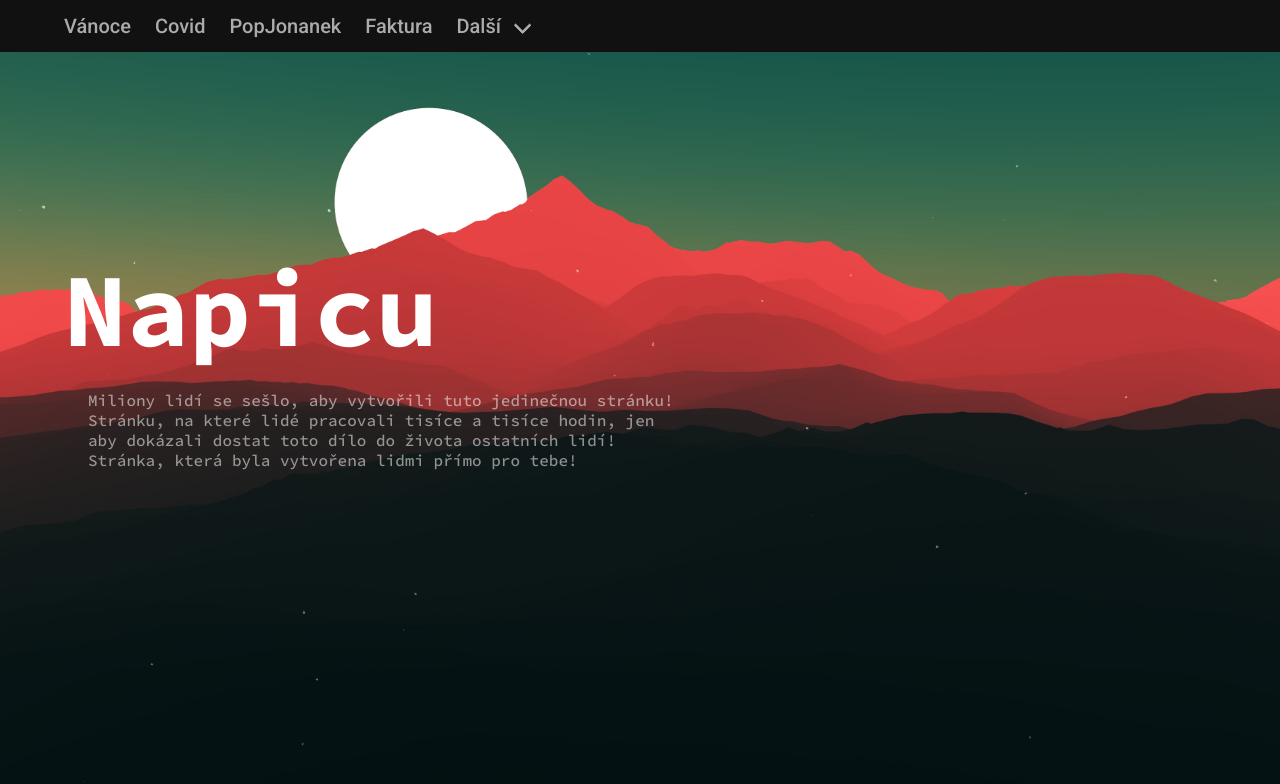
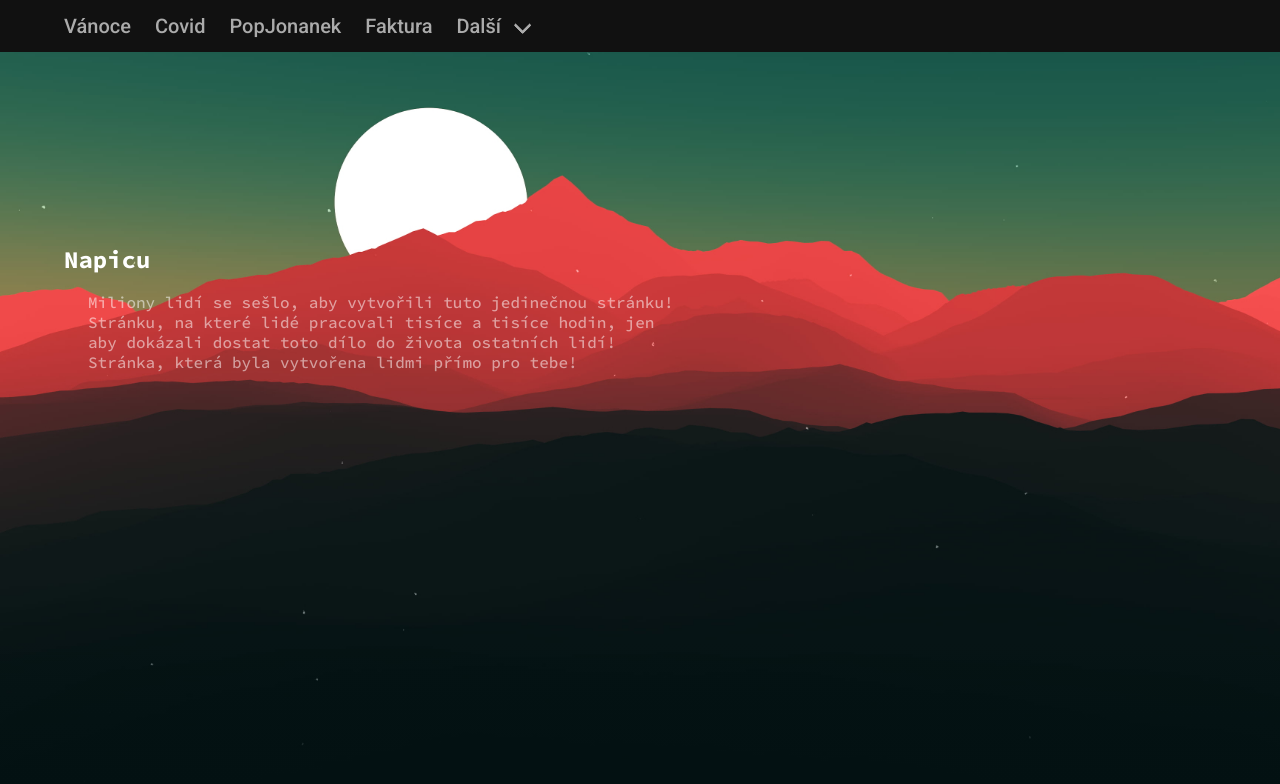
Before and after one commit to Numax-cz/NapicuWeb, an Angular app: page / in a window 1280 px wide. Shown: the top 784 px of the page. Built offline with nearby package versions, Linux system fonts and the light colour scheme.

Commit message:
Upraveny styles

```diff
--- a/src/app/index/index.component.scss
+++ b/src/app/index/index.component.scss
@@ -1,13 +1,9 @@
 #Background {
-  background: url('/assets/img/background.webp');
+  background: linear-gradient(to bottom, rgba(255, 255, 255, 0) 80%, #031112 100%),
+    url('/assets/img/background.webp') no-repeat center center / cover;
   background-position: center;
-
   background-repeat: repeat;
   background-size: cover;
   width: 100%;
   height: 100%;
 }
-h1 {
-  font-size: 6.5rem;
-  line-height: initial;
-}
--- a/src/styles.scss
+++ b/src/styles.scss
@@ -41,3 +41,6 @@ body {
   margin: 0;
   font-family: Roboto, 'Helvetica Neue', sans-serif;
 }
+.initial{
+  line-height: initial
+}
--- a/src/variables.scss
+++ b/src/variables.scss
@@ -12,3 +12,5 @@ $navbar-dropdown-background-color: $navbar-background-color;
 
 //Font
 $weight-bold: bold;
+$size-1: 6.5rem;
+$size-2: 3rem;
```
